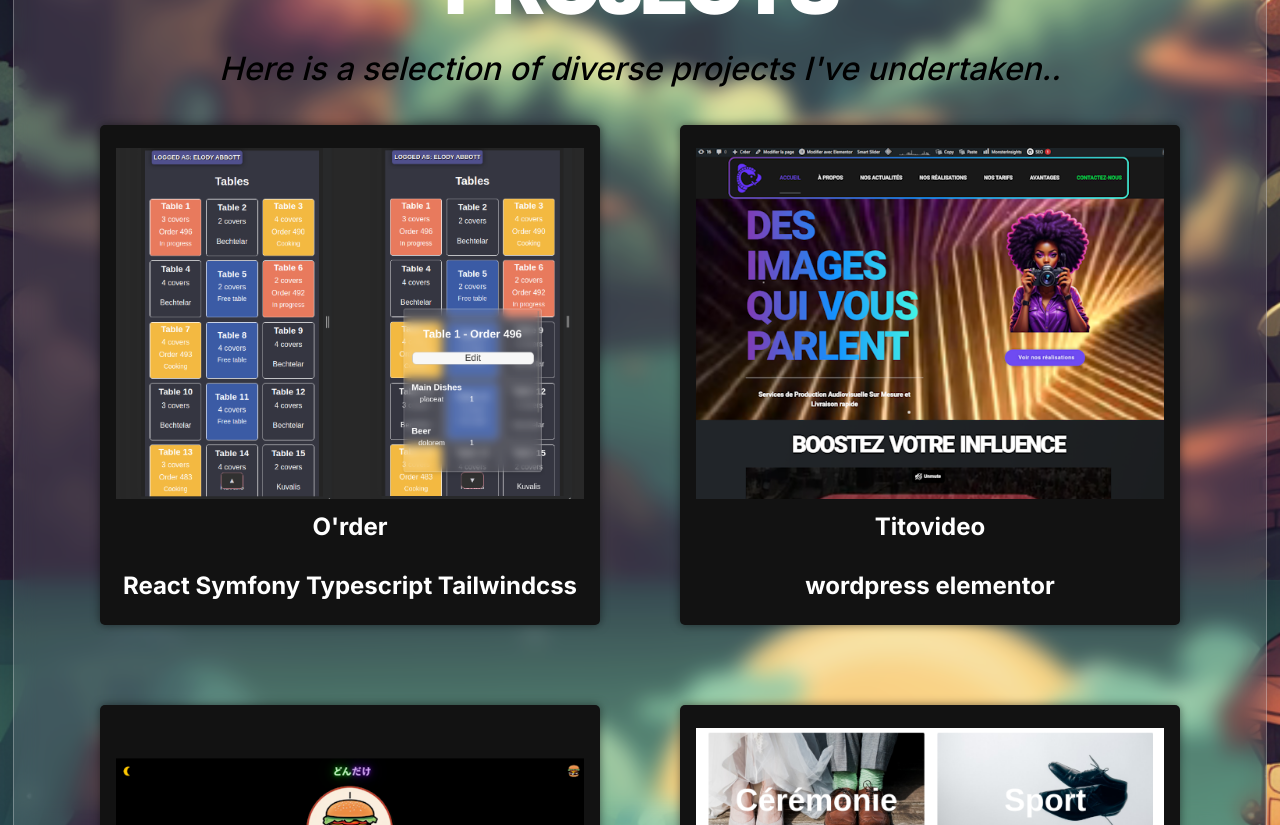
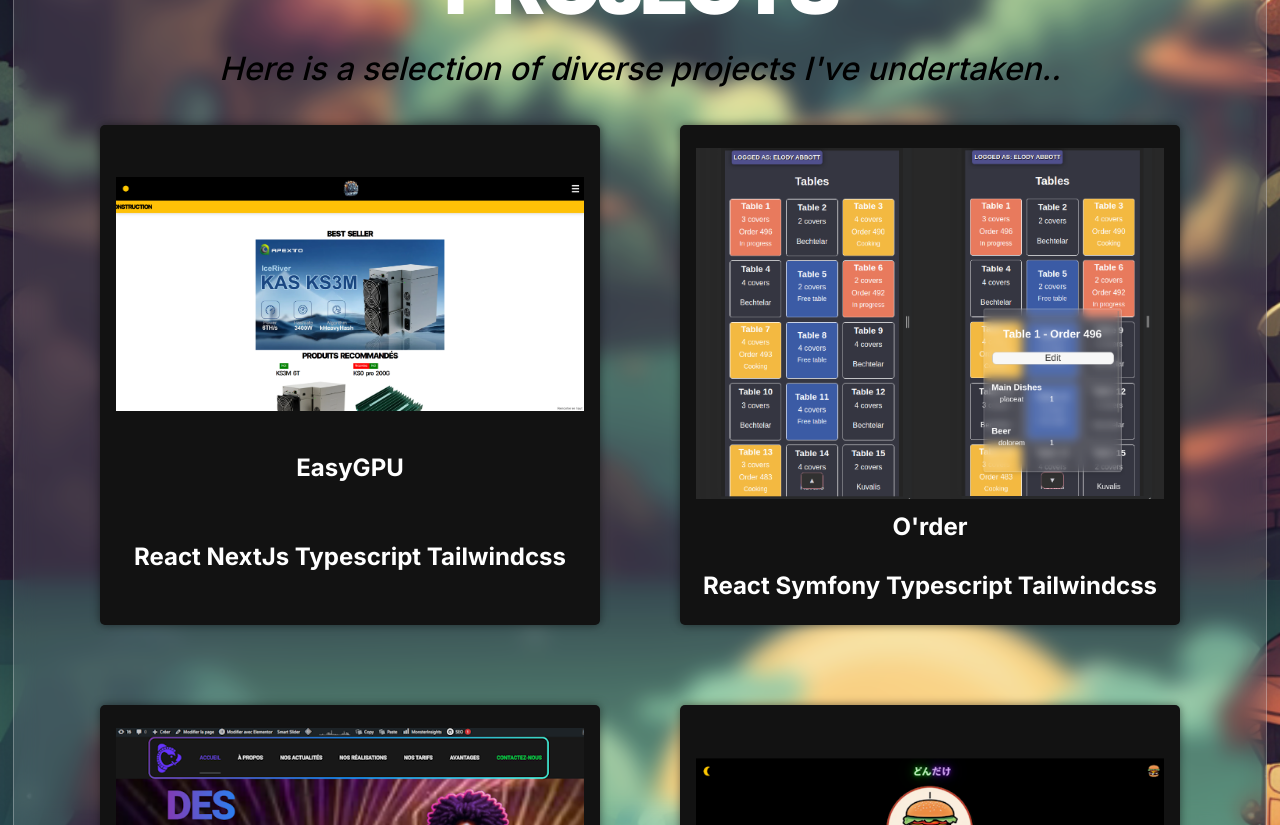
Before and after one commit to MaxCapette/Portfolio, a Next.js app: page / in a window 1280 px wide. Shown: the part 700-1525 px from the top of the page. Built offline with nearby package versions, Linux system fonts and the light colour scheme; a web font is replaced by a local one.

Commit message:
add one project

```diff
--- a/src/Data/projectsDatas.tsx
+++ b/src/Data/projectsDatas.tsx
@@ -127,4 +127,14 @@ export const projects: Project[] = [
         githubLink2: 'https://github.com/MaxCapette/Order-back',
         comment: "Apotheosis project at the end of the training O'Clock, React with vite, typescript and redux for the front, php with symfony for the back, carried out in a group of 5",
     },
+    {
+        id: 13,
+        title: "EasyGPU",
+        description: 'React NextJs Typescript Tailwindcss',
+        images: ['/projects/easygpu1.png', '/projects/easygpu1.png'],
+        link: 'https://easygpu.vercel.app/',
+        githubLink1: '',
+        githubLink2: '',
+        comment: "Shop I made for a client, made with React, NextJs, Typescript and Tailwindcss.",
+    },
 ];
--- a/src/components/Title/Title.tsx
+++ b/src/components/Title/Title.tsx
@@ -10,7 +10,7 @@ export default function Title() {
         <h2 className='titleash2'>
             I&apos;m a front-end dev.
         </h2>
-        <Link  href="/pdf/CV_2024-03-21_Maxime_Capette.pdf"><button className="monCV">CV (fr)</button></Link>
+        <Link  href="/pdf/CV_2024-03-22_Maxime_Capette.pdf"><button className="monCV">CV (fr)</button></Link>
         <Link  href="/html/resume.html"><button className="monCV">Resume</button>
         </Link>
     </div>
```
Also changed, not shown: public/projects/easygpu1.png (added).
